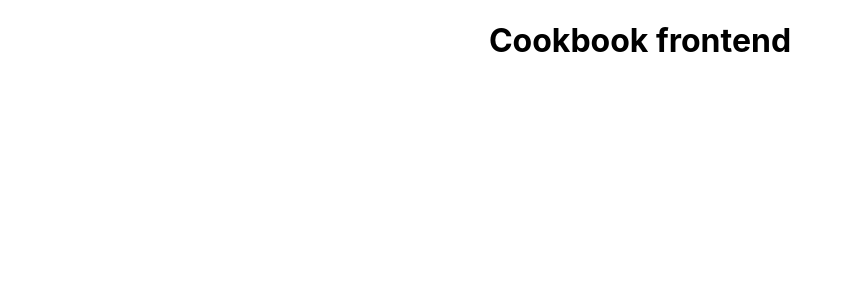
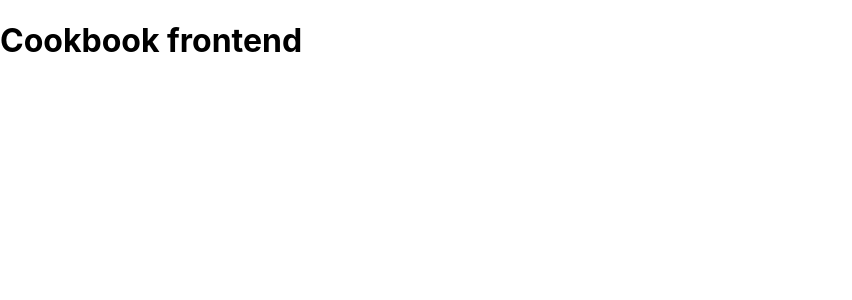
Before and after one commit to siMs0n/cookbook-frontend, a React (Create React App) app: page / in a window 1280 px wide. Shown: the top 300 px of the page, without its empty margins (0-852 px from the left). Built offline with nearby package versions, Linux system fonts and the light colour scheme.

Commit message:
Add react router with first pages

```diff
--- a/package.json
+++ b/package.json
@@ -10,8 +10,10 @@
     "@types/node": "^12.0.0",
     "@types/react": "^16.9.53",
     "@types/react-dom": "^16.9.8",
+    "@types/react-router-dom": "^5.1.6",
     "react": "^17.0.1",
     "react-dom": "^17.0.1",
+    "react-router-dom": "^5.2.0",
     "react-scripts": "4.0.1",
     "typescript": "^4.0.3",
     "web-vitals": "^0.2.4",
--- a/src/App.css
+++ /dev/null
@@ -1,38 +0,0 @@
-.App {
-  text-align: center;
-}
-
-.App-logo {
-  height: 40vmin;
-  pointer-events: none;
-}
-
-@media (prefers-reduced-motion: no-preference) {
-  .App-logo {
-    animation: App-logo-spin infinite 20s linear;
-  }
-}
-
-.App-header {
-  background-color: #282c34;
-  min-height: 100vh;
-  display: flex;
-  flex-direction: column;
-  align-items: center;
-  justify-content: center;
-  font-size: calc(10px + 2vmin);
-  color: white;
-}
-
-.App-link {
-  color: #61dafb;
-}
-
-@keyframes App-logo-spin {
-  from {
-    transform: rotate(0deg);
-  }
-  to {
-    transform: rotate(360deg);
-  }
-}
--- a/src/App.tsx
+++ b/src/App.tsx
@@ -1,13 +1,8 @@
-import React from 'react';
-import logo from './logo.svg';
-import './App.css';
+import * as React from 'react';
+import AppRoutes from './routes/AppRoutes';
 
-function App() {
+export default function App() {
   return (
-    <div className="App">
-      <h1>Cookbook frontend</h1>
-    </div>
+    <AppRoutes />
   );
 }
-
-export default App;
--- a/src/index.tsx
+++ b/src/index.tsx
@@ -4,17 +4,17 @@ import './index.css';
 import App from './App';
 import * as serviceWorkerRegistration from './serviceWorkerRegistration';
 import reportWebVitals from './reportWebVitals';
+import { BrowserRouter } from 'react-router-dom';
 
 ReactDOM.render(
   <React.StrictMode>
-    <App />
+    <BrowserRouter>
+      <App />
+    </BrowserRouter>
   </React.StrictMode>,
   document.getElementById('root')
 );
 
-// If you want your app to work offline and load faster, you can change
-// unregister() to register() below. Note this comes with some pitfalls.
-// Learn more about service workers: https://cra.link/PWA
 serviceWorkerRegistration.register();
 
 // If you want to start measuring performance in your app, pass a function
--- /dev/null
+++ b/src/pages/HomePage.tsx
@@ -0,0 +1,9 @@
+import * as React from 'react';
+
+export default function HomePage() {
+  return (
+    <div>
+      <h1>Cookbook frontend</h1>
+    </div>
+  );
+}
--- /dev/null
+++ b/src/pages/NotFoundPage.tsx
@@ -0,0 +1,9 @@
+import * as React from "react";
+
+export default function NotFoundPage() {
+  return (
+    <div>
+      <h1>404 Not Found</h1>
+    </div>
+  );
+}
--- /dev/null
+++ b/src/routes/AppRoutes.tsx
@@ -0,0 +1,15 @@
+import * as React from 'react';
+import { Route, Switch } from 'react-router-dom';
+import HomePage from '../pages/HomePage';
+import NotFoundPage from '../pages/NotFoundPage';
+import * as paths from './paths';
+
+
+export default function AppRoutes(){
+  return (
+    <Switch>
+      <Route exact path={paths.baseUrl} component={HomePage} />
+      <Route component={NotFoundPage} />
+    </Switch>
+  );
+}
--- /dev/null
+++ b/src/routes/paths.ts
@@ -0,0 +1,3 @@
+export const baseUrl = "/";
+
+export default baseUrl;
```
Also changed, not shown: 1 other file (tests, documents, lock files or other folders).
